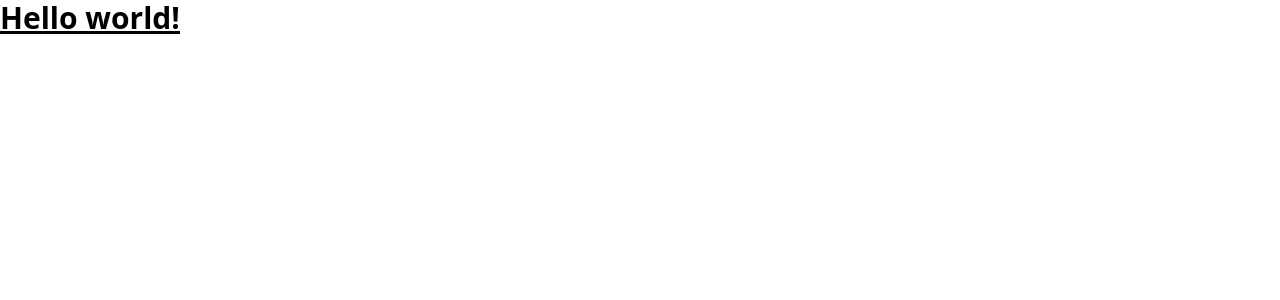
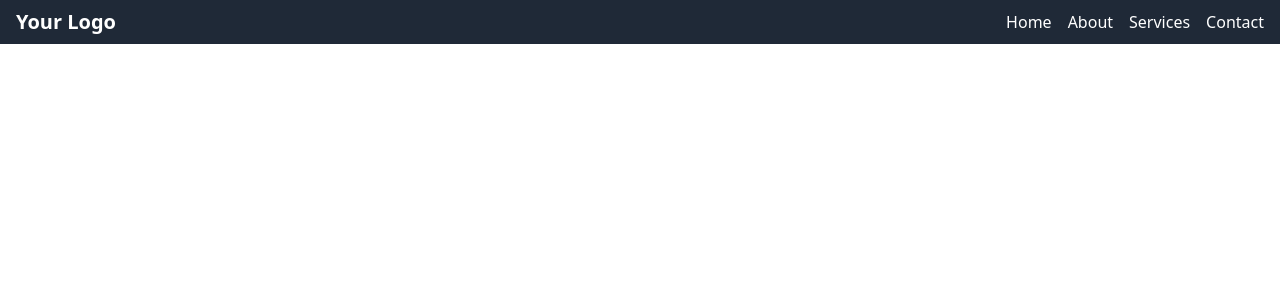
Before and after one commit to Kim-Tsok/portfolio, a React (Vite) app: page / in a window 1280 px wide. Shown: the top 300 px of the page. Built offline with nearby package versions, Linux system fonts and the light colour scheme.

Commit message:
Added base Navbar

```diff
--- a/src/App.jsx
+++ b/src/App.jsx
@@ -1,13 +1,12 @@
 import { useState } from "react";
 import reactLogo from "./assets/react.svg";
 import viteLogo from "/vite.svg";
+import Navbar from "./Navbar";
 
 function App() {
-  const [count, setCount] = useState(0);
-
   return (
     <>
-      <h1 className="text-3xl font-bold underline">Hello world!</h1>
+      <Navbar />
     </>
   );
 }
--- /dev/null
+++ b/src/Navbar.jsx
@@ -0,0 +1,54 @@
+const Navbar = () => {
+  return (
+    <>
+      <nav className="bg-gray-800 text-white px-4 py-2 flex justify-between items-center">
+        {/* Logo */}
+        <div className="font-bold text-xl">Your Logo</div>
+
+        {/* Navigation Links */}
+        <ul className="hidden md:flex space-x-4">
+          <li>
+            <a href="#" className="hover:text-gray-400">
+              Home
+            </a>
+          </li>
+          <li>
+            <a href="#" className="hover:text-gray-400">
+              About
+            </a>
+          </li>
+          <li>
+            <a href="#" className="hover:text-gray-400">
+              Services
+            </a>
+          </li>
+          <li>
+            <a href="#" className="hover:text-gray-400">
+              Contact
+            </a>
+          </li>
+        </ul>
+
+        {/* Mobile Menu Button (optional) */}
+        <button className="md:hidden focus:outline-none">
+          <svg
+            className="h-6 w-6 text-white"
+            viewBox="0 0 24 24"
+            fill="none"
+            xmlns="http://www.w3.org/2000/svg"
+          >
+            <path
+              d="M4 6H20M4 12H20M4 18H11V16H4Z"
+              stroke="currentColor"
+              strokeWidth="2"
+              strokeLinecap="round"
+              strokeLinejoin="round"
+            />
+          </svg>
+        </button>
+      </nav>
+    </>
+  );
+};
+
+export default Navbar;
```
